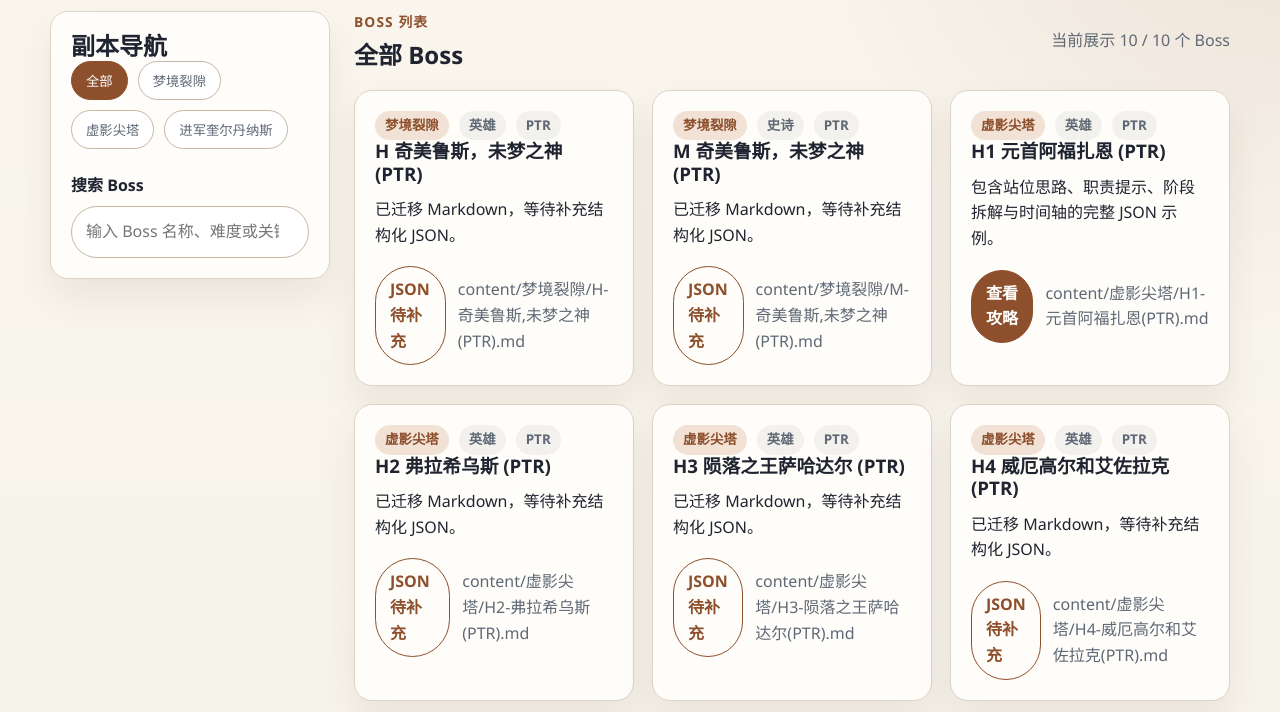
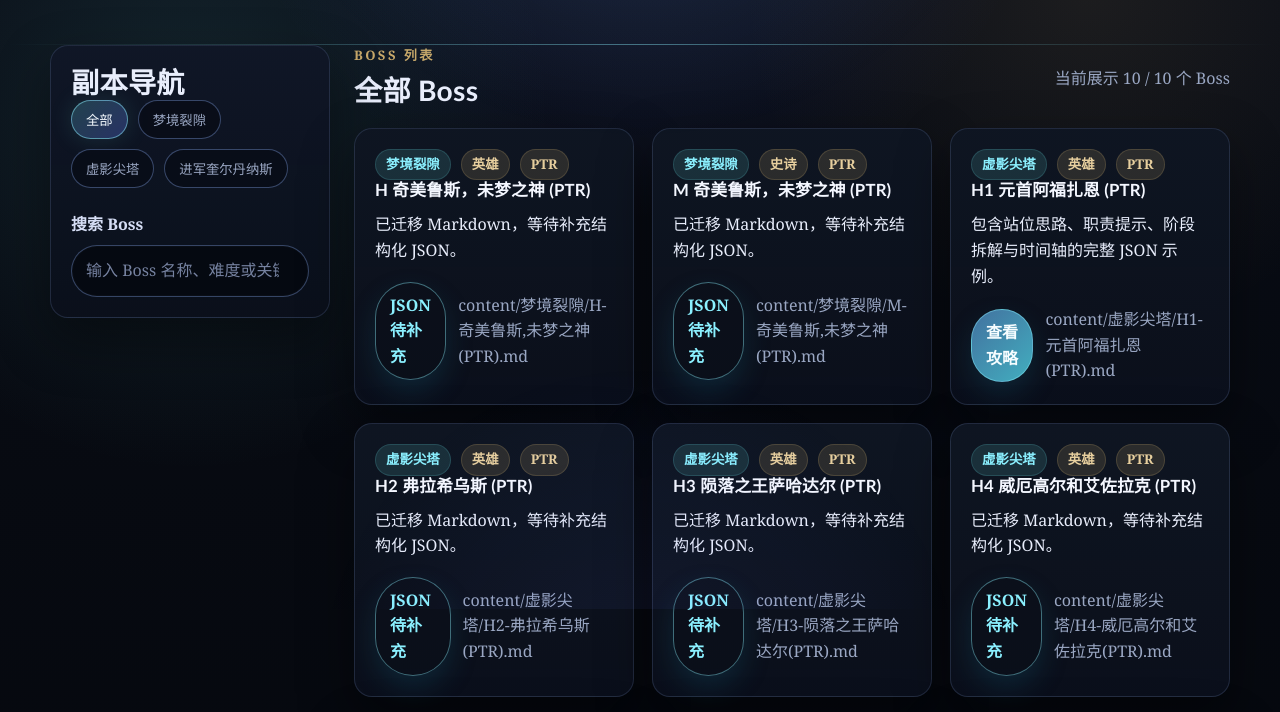
Before and after one commit to ReElaine/MidNightRaid, a plain HTML site: page docs/index.html in a window 1280 px wide. Shown: the part 191-903 px from the top of the page. Drawn offline with Linux system fonts and the light colour scheme.

Commit message:
Restyle pages with a dark void raid theme

```diff
--- a/docs/assets/css/style.css
+++ b/docs/assets/css/style.css
@@ -1,14 +1,19 @@
 :root {
-  --bg: #f5f2ea;
-  --panel: #fffdf9;
-  --panel-strong: #fff;
-  --text: #1f2430;
-  --muted: #5f6875;
-  --line: #ddd3c4;
-  --line-strong: #c6b8a5;
-  --accent: #8d4f2c;
-  --accent-soft: #f1e2d5;
-  --shadow: 0 18px 36px rgba(63, 42, 29, 0.08);
+  --bg: #080b12;
+  --bg-deep: #05070c;
+  --panel: rgba(12, 17, 29, 0.9);
+  --panel-strong: rgba(18, 25, 41, 0.94);
+  --text: #e9eefc;
+  --muted: #9aa7c3;
+  --line: rgba(104, 124, 172, 0.24);
+  --line-strong: rgba(123, 154, 217, 0.42);
+  --accent: #63d4d6;
+  --accent-strong: #8bf0ff;
+  --accent-soft: rgba(99, 212, 214, 0.14);
+  --gold: #c7a86a;
+  --gold-soft: rgba(199, 168, 106, 0.16);
+  --danger: #6a7cff;
+  --shadow: 0 22px 54px rgba(0, 0, 0, 0.4);
   --radius: 18px;
   --radius-sm: 12px;
   --max-width: 1180px;
@@ -24,12 +29,38 @@ html {
 
 body {
   margin: 0;
-  font-family: "Segoe UI", "PingFang SC", "Microsoft YaHei", sans-serif;
+  font-family: Georgia, "Times New Roman", "PingFang SC", "Microsoft YaHei", serif;
   color: var(--text);
   background:
-    radial-gradient(circle at top right, rgba(141, 79, 44, 0.14), transparent 26%),
-    linear-gradient(180deg, #faf6ee 0%, #f5f2ea 100%);
+    radial-gradient(circle at top center, rgba(101, 121, 255, 0.18), transparent 25%),
+    radial-gradient(circle at 15% 20%, rgba(99, 212, 214, 0.12), transparent 22%),
+    radial-gradient(circle at 85% 12%, rgba(199, 168, 106, 0.1), transparent 20%),
+    linear-gradient(180deg, #0a0e18 0%, #070a11 44%, #04060b 100%);
   line-height: 1.6;
+  min-height: 100vh;
+}
+
+body::before {
+  content: "";
+  position: fixed;
+  inset: 0;
+  pointer-events: none;
+  background:
+    linear-gradient(90deg, rgba(255, 255, 255, 0.015) 1px, transparent 1px),
+    linear-gradient(rgba(255, 255, 255, 0.015) 1px, transparent 1px);
+  background-size: 32px 32px;
+  mask-image: linear-gradient(180deg, rgba(0, 0, 0, 0.6), transparent 80%);
+  opacity: 0.32;
+}
+
+body::after {
+  content: "";
+  position: fixed;
+  inset: 0;
+  pointer-events: none;
+  background:
+    radial-gradient(circle at 50% -10%, rgba(139, 240, 255, 0.1), transparent 38%),
+    radial-gradient(circle at 50% 110%, rgba(101, 121, 255, 0.08), transparent 30%);
 }
 
 a {
@@ -42,7 +73,18 @@ a {
 }
 
 .site-header {
-  padding: 48px 0 28px;
+  position: relative;
+  padding: 56px 0 32px;
+}
+
+.site-header::after {
+  content: "";
+  position: absolute;
+  left: 0;
+  right: 0;
+  bottom: 0;
+  height: 1px;
+  background: linear-gradient(90deg, transparent, rgba(139, 240, 255, 0.42), transparent);
 }
 
 .site-header--compact {
@@ -51,10 +93,10 @@ a {
 
 .eyebrow {
   margin: 0 0 8px;
-  color: var(--accent);
-  font-size: 0.86rem;
+  color: var(--gold);
+  font-size: 0.82rem;
   font-weight: 700;
-  letter-spacing: 0.08em;
+  letter-spacing: 0.18em;
   text-transform: uppercase;
 }
 
@@ -63,6 +105,21 @@ h2,
 h3 {
   margin: 0;
   line-height: 1.2;
+  font-family: "Trebuchet MS", "PingFang SC", "Microsoft YaHei", sans-serif;
+  letter-spacing: 0.01em;
+}
+
+h1 {
+  font-size: clamp(2rem, 4vw, 3.5rem);
+  text-shadow: 0 0 24px rgba(99, 212, 214, 0.18);
+}
+
+h2 {
+  font-size: clamp(1.35rem, 2.2vw, 2rem);
+}
+
+h3 {
+  font-size: 1.05rem;
 }
 
 .lede,
@@ -85,6 +142,7 @@ h3 {
   border: 1px solid var(--line);
   border-radius: var(--radius);
   box-shadow: var(--shadow);
+  backdrop-filter: blur(14px);
 }
 
 .sidebar {
@@ -92,6 +150,9 @@ h3 {
   top: 20px;
   align-self: start;
   padding: 20px;
+  background:
+    linear-gradient(180deg, rgba(16, 23, 38, 0.98), rgba(10, 15, 27, 0.95)),
+    var(--panel);
 }
 
 .sidebar section + section {
@@ -102,6 +163,7 @@ h3 {
   display: block;
   margin-bottom: 8px;
   font-weight: 600;
+  color: #d6def5;
 }
 
 .search-input {
@@ -109,8 +171,20 @@ h3 {
   padding: 12px 14px;
   border: 1px solid var(--line-strong);
   border-radius: 999px;
-  background: #fff;
+  background: rgba(5, 9, 16, 0.84);
+  color: var(--text);
   font: inherit;
+  box-shadow: inset 0 0 0 1px rgba(255, 255, 255, 0.02);
+}
+
+.search-input::placeholder {
+  color: #7682a0;
+}
+
+.search-input:focus {
+  outline: none;
+  border-color: var(--accent-strong);
+  box-shadow: 0 0 0 4px rgba(99, 212, 214, 0.14);
 }
 
 .raid-nav {
@@ -126,7 +200,7 @@ h3 {
   padding: 9px 14px;
   border: 1px solid var(--line-strong);
   border-radius: 999px;
-  background: #fff;
+  background: rgba(8, 12, 22, 0.78);
   color: var(--muted);
   cursor: pointer;
   transition: 0.2s ease;
@@ -134,9 +208,10 @@ h3 {
 
 .chip:hover,
 .chip.is-active {
-  background: var(--accent);
-  border-color: var(--accent);
-  color: #fff;
+  background: linear-gradient(135deg, rgba(99, 212, 214, 0.24), rgba(101, 121, 255, 0.3));
+  border-color: rgba(139, 240, 255, 0.5);
+  color: #f5fbff;
+  box-shadow: 0 0 24px rgba(99, 212, 214, 0.14);
 }
 
 .content-panel {
@@ -159,10 +234,20 @@ h3 {
 
 .boss-card {
   padding: 20px;
+  background:
+    linear-gradient(180deg, rgba(15, 21, 34, 0.96), rgba(10, 15, 27, 0.94)),
+    var(--panel);
+}
+
+.boss-card:hover {
+  transform: translateY(-2px);
+  border-color: rgba(139, 240, 255, 0.34);
+  box-shadow: 0 28px 60px rgba(0, 0, 0, 0.45);
 }
 
 .boss-card h3 {
   margin-bottom: 10px;
+  color: #f4f7ff;
 }
 
 .badge-row,
@@ -178,14 +263,16 @@ h3 {
   padding: 4px 10px;
   border-radius: 999px;
   background: var(--accent-soft);
-  color: var(--accent);
+  border: 1px solid rgba(99, 212, 214, 0.18);
+  color: var(--accent-strong);
   font-size: 0.84rem;
   font-weight: 700;
 }
 
 .badge--ghost {
-  background: #f3f1ed;
-  color: var(--muted);
+  background: var(--gold-soft);
+  border-color: rgba(199, 168, 106, 0.2);
+  color: #e7cf9e;
 }
 
 .boss-card p {
@@ -206,16 +293,17 @@ h3 {
   justify-content: center;
   padding: 10px 14px;
   border-radius: 999px;
-  border: 1px solid var(--accent);
-  background: var(--accent);
-  color: #fff;
+  border: 1px solid rgba(139, 240, 255, 0.42);
+  background: linear-gradient(135deg, rgba(71, 122, 171, 0.92), rgba(74, 197, 214, 0.88));
+  color: #f6fdff;
   text-decoration: none;
   font-weight: 700;
+  box-shadow: 0 12px 26px rgba(20, 91, 114, 0.28);
 }
 
 .link-button--subtle {
-  background: transparent;
-  color: var(--accent);
+  background: rgba(8, 12, 22, 0.25);
+  color: var(--accent-strong);
 }
 
 .detail-stack {
@@ -226,10 +314,16 @@ h3 {
 
 .hero-card {
   padding: 24px;
+  background:
+    radial-gradient(circle at top right, rgba(99, 212, 214, 0.12), transparent 28%),
+    linear-gradient(180deg, rgba(18, 26, 42, 0.98), rgba(10, 15, 27, 0.96));
 }
 
 .detail-section {
   padding: 22px;
+  background:
+    linear-gradient(180deg, rgba(13, 19, 31, 0.96), rgba(9, 13, 24, 0.94)),
+    var(--panel);
 }
 
 .detail-section h2 {
@@ -248,6 +342,7 @@ h3 {
   border-radius: var(--radius-sm);
   background: var(--panel-strong);
   border: 1px solid var(--line);
+  box-shadow: inset 0 1px 0 rgba(255, 255, 255, 0.02);
 }
 
 .info-block h3 {
@@ -265,6 +360,16 @@ h3 {
   border-radius: var(--radius-sm);
   background: var(--panel-strong);
   border: 1px solid var(--line);
+  position: relative;
+}
+
+.phase-card::before {
+  content: "";
+  position: absolute;
+  inset: 0 auto 0 0;
+  width: 4px;
+  border-radius: 12px 0 0 12px;
+  background: linear-gradient(180deg, var(--gold), var(--accent));
 }
 
 .timeline-table-wrap {
@@ -286,8 +391,20 @@ h3 {
 }
 
 .timeline-table th {
-  background: #f8f3eb;
+  background: linear-gradient(180deg, rgba(32, 41, 62, 0.96), rgba(20, 27, 43, 0.96));
+  color: #dff8ff;
   font-size: 0.92rem;
+  letter-spacing: 0.03em;
+}
+
+.timeline-table td:first-child,
+.timeline-table th:first-child {
+  color: #f0d9aa;
+  white-space: nowrap;
+}
+
+.timeline-table tbody tr:nth-child(even) td {
+  background: rgba(255, 255, 255, 0.015);
 }
 
 .timeline-table tr:last-child td {
@@ -301,7 +418,7 @@ h3 {
 .back-link {
   display: inline-block;
   margin-bottom: 14px;
-  color: var(--accent);
+  color: var(--accent-strong);
   text-decoration: none;
   font-weight: 700;
 }
@@ -309,6 +426,10 @@ h3 {
 .empty-state,
 .error-state {
   padding: 24px;
+  background:
+    linear-gradient(180deg, rgba(23, 19, 34, 0.96), rgba(14, 12, 24, 0.94)),
+    var(--panel);
+  border-color: rgba(127, 114, 181, 0.28);
 }
 
 .hidden {
```
